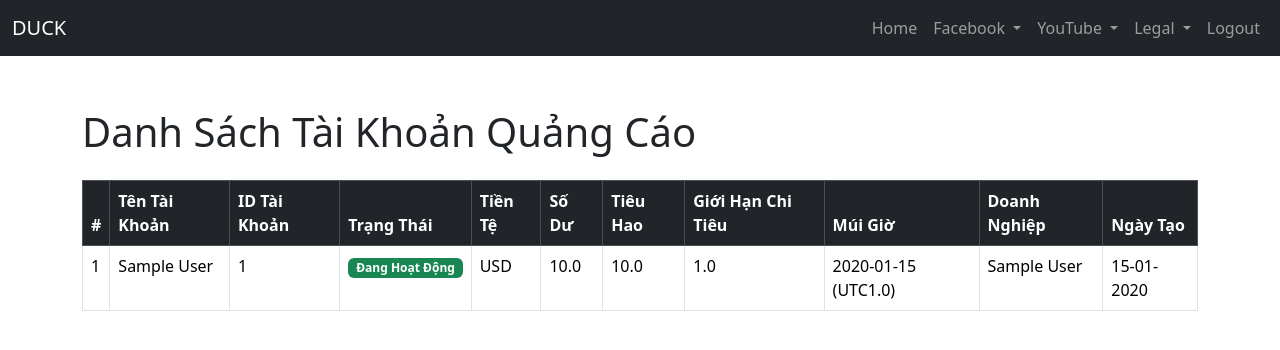
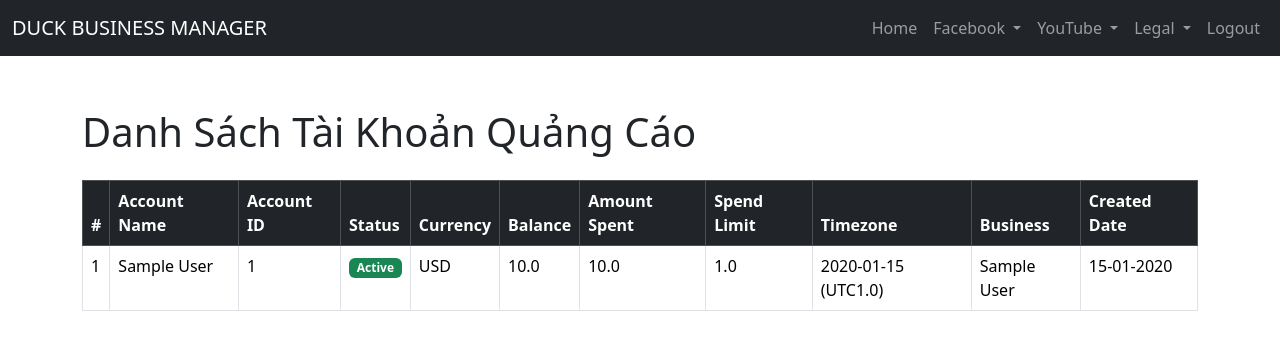
Before and after one commit to TrinhChung/GetVideo, a Flask app: page /ad_accounts in a window 1280 px wide. Shown: the top 350 px of the page. Run offline with Flask 3, Linux system fonts and the light colour scheme; the visitor is signed in with stand-in values (Sample User, id 1); tables that the repository leaves empty hold one stand-in row (values such as "Sample post"); some libraries are stand-ins or nearby versions.

```diff
--- a/models/facebook_ad_account.py
+++ b/models/facebook_ad_account.py
@@ -47,7 +47,9 @@ class FacebookAdAccount(db.Model):
     user_id = db.Column(db.Integer, db.ForeignKey("user.id"), nullable=False)
 
     # Khóa ngoại liên kết với FacebookAccount
-    facebook_account_id = db.Column(db.Integer, db.ForeignKey("facebook_account.id"))
+    facebook_account_id = db.Column(
+        db.Integer, db.ForeignKey("facebook_account.id", ondelete="CASCADE")
+    )
 
     # Thiết lập mối quan hệ với FacebookAccount sử dụng back_populates
     facebook_account = db.relationship(
--- a/routes/facebook.py
+++ b/routes/facebook.py
@@ -30,7 +30,7 @@ def account_fb():
 
     user_id = session.get("user_id")  # Lấy user_id từ session
     if not user_id:
-        flash("Bạn cần đăng nhập để sử dụng chức năng này", "danger")
+        flash("You need to log in to use this function", "danger")
         return redirect(url_for("auth.login"))
 
     accounts = FacebookAccount.query.filter_by(user_id=user_id).all()  # Lấy tất cả các tài khoản từ bảng
@@ -46,7 +46,7 @@ def add_fb_account():
 
     user_id = session.get("user_id")  # Get user_id from session
     if not user_id:
-        flash("Bạn cần đăng nhập để sử dụng chức năng này", "danger")
+        flash("You need to log in to use this function", "danger")
         return redirect(url_for("auth.login"))
 
     # Get existing Facebook accounts for the user
@@ -115,6 +115,7 @@ def add_fb_account():
 def delete_fb_account(id):
     try:
         account = FacebookAccount.query.get(id)  # Tìm tài khoản theo ID
+        print(account.facebook_ad_accounts)
 
         if account:
             # Xóa tất cả các Page liên kết với tài khoản
@@ -125,23 +126,20 @@ def delete_fb_account(id):
             for ad_account in account.facebook_ad_accounts:
                 db.session.delete(ad_account)
 
-            # Sau khi đã xóa các Page và Ad Account, xóa tài khoản Facebook
+            # Sau khi đã xóa các Page, xóa tài khoản Facebook
             db.session.delete(account)  # Xóa tài khoản Facebook
 
-            db.session.flush()  # Đảm bảo xóa các đối tượng đã được thực hiện trước khi commit
-
-            # Cam kết thay đổi vào cơ sở dữ liệu
-            db.session.commit()
+            db.session.commit()  # Cam kết thay đổi vào cơ sở dữ liệu
 
             flash(
-                "Facebook account, related pages, and ad accounts deleted successfully!",
+                "Facebook account and related pages and ad accounts deleted successfully!",
                 "success",
             )
         else:
             flash("Account not found.", "danger")
     except Exception as e:
         db.session.rollback()  # Nếu có lỗi, rollback để đảm bảo tính toàn vẹn dữ liệu
-        flash(f"Error: {str(e)}", "danger")  # Cải thiện thông báo lỗi
+        flash(f"Error: {str(e)}", "danger")
 
     return redirect(url_for("facebook.account_fb"))
 
@@ -154,40 +152,37 @@ def get_pages():
 
     user_id = session.get("user_id")  # Lấy user_id từ session
     if not user_id:
-        flash("Bạn cần đăng nhập để sử dụng chức năng này", "danger")
+        flash("You need to log in to use this function", "danger")
         return redirect(url_for("auth.login"))
 
     if not access_token:
-        flash("Access token không được cung cấp.", "danger")
-        error_message = "Access token không được cung cấp."
-        return render_template("error.html", error_message=error_message)
+        flash("Access token is not provided or has insufficient permissions.", "danger")
 
     try:
         # Gọi hàm get_account để lấy danh sách các trang
         pages = get_account(access_token, id, user_id)
         if pages:
-            flash("Lấy thông tin các trang thành công", "success")
-            return redirect(url_for("pages.show_pages"))
+            flash("Retrieve page information successfully", "success")
+            return redirect(url_for("facebook.account_fb"))
         else:
             flash("Không thể lấy thông tin trang.", "danger")
-            error_message = "Không thể lấy thông tin trang."
-            return render_template("error.html", error_message=error_message)
+            return redirect(url_for("facebook.account_fb"))
     except Exception as e:
         flash(f"Lỗi: {e}", "danger")
-        error_message = f"Lỗi: {e}"
-        return render_template("error.html", error_message=error_message)
+        return redirect(url_for("facebook.account_fb"))
 
 
 @facebook_bp.route("/account_fb/get_account_ads", methods=["POST"])
 def get_account_ads():
     access_token = request.form.get("access_token")
+    id = request.form.get("id")
 
     user_id = session.get("user_id")  # Lấy user_id từ session
     if not user_id:
-        flash("Bạn cần đăng nhập để sử dụng chức năng này", "danger")
+        flash("You need to log in to use this function", "danger")
         return redirect(url_for("auth.login"))
 
-    get_ad_accounts(access_token, user_id)
+    get_ad_accounts(access_token, user_id, id)
 
     return redirect(url_for("facebook.account_fb"))
 
@@ -199,7 +194,7 @@ def list_ad_accounts():
     """
     user_id = session.get("user_id")  # Lấy user_id từ session
     if not user_id:
-        flash("Bạn cần đăng nhập để sử dụng chức năng này", "danger")
+        flash("You need to log in to use this function", "danger")
         return redirect(url_for("auth.login"))
 
     # Lấy tất cả tài khoản quảng cáo theo user_id
--- a/routes/pages.py
+++ b/routes/pages.py
@@ -13,7 +13,7 @@ def show_pages():
 
     user_id = session.get("user_id")  # Lấy user_id từ session
     if not user_id:
-        flash("Bạn cần đăng nhập để sử dụng chức năng này", "danger")
+        flash("You need to log in to use this function", "danger")
         return redirect(url_for("auth.login"))
 
     # Sử dụng SQLAlchemy để lấy tất cả các pages
--- a/routes/playlist.py
+++ b/routes/playlist.py
@@ -15,7 +15,7 @@ def batch_youtube_playlist():
 
     user_id = session.get("user_id")  # Lấy user_id từ session
     if not user_id:
-        flash("Bạn cần đăng nhập để sử dụng chức năng này", "danger")
+        flash("You need to log in to use this function", "danger")
         return redirect(url_for("auth.login"))
 
     if form.validate_on_submit():
@@ -45,7 +45,7 @@ def get_video_from_playlist():
 
     user_id = session.get("user_id")  # Lấy user_id từ session
     if not user_id:
-        flash("Bạn cần đăng nhập để sử dụng chức năng này", "danger")
+        flash("You need to log in to use this function", "danger")
         return redirect(url_for("auth.login"))
 
     if form.validate_on_submit():
@@ -73,7 +73,7 @@ def get_all_videos():
 
     user_id = session.get("user_id")  # Lấy user_id từ session
     if not user_id:
-        flash("Bạn cần đăng nhập để sử dụng chức năng này", "danger")
+        flash("You need to log in to use this function", "danger")
         return redirect(url_for("auth.login"))
 
     if form.validate_on_submit():
--- a/routes/stack_post.py
+++ b/routes/stack_post.py
@@ -15,7 +15,7 @@ def index():
 
     user_id = session.get("user_id")  # Lấy user_id từ session
     if not user_id:
-        flash("Bạn cần đăng nhập để sử dụng chức năng này", "danger")
+        flash("You need to log in to use this function", "danger")
         return redirect(url_for("auth.login"))
 
     # Lấy tham số từ query string
--- a/routes/video.py
+++ b/routes/video.py
@@ -26,7 +26,7 @@ def index():
 
     user_id = session.get("user_id")  # Lấy user_id từ session
     if not user_id:
-        flash("Bạn cần đăng nhập để sử dụng chức năng này", "danger")
+        flash("You need to log in to use this function", "danger")
         return redirect(url_for("auth.login"))
 
     videos = Video.query.filter_by(user_id=user_id).all()
@@ -63,7 +63,7 @@ def download_all_videos():
 
     user_id = session.get("user_id")  # Lấy user_id từ session
     if not user_id:
-        flash("Bạn cần đăng nhập để sử dụng chức năng này", "danger")
+        flash("You need to log in to use this function", "danger")
         return redirect(url_for("auth.login"))
 
     videos_to_download = Video.query.filter_by(crawled=False, user_id=user_id).all()
@@ -89,7 +89,7 @@ def download_all_videos():
 def split_video_route(video_id):
     user_id = session.get("user_id")  # Lấy user_id từ session
     if not user_id:
-        flash("Bạn cần đăng nhập để sử dụng chức năng này", "danger")
+        flash("You need to log in to use this function", "danger")
         return redirect(url_for("auth.login"))
 
     video = Video.query.filter_by(video_id=video_id).first()
@@ -112,7 +112,7 @@ def split_video_route(video_id):
 def split_selected_videos():
     user_id = session.get("user_id")  # Lấy user_id từ session
     if not user_id:
-        flash("Bạn cần đăng nhập để sử dụng chức năng này", "danger")
+        flash("You need to log in to use this function", "danger")
         return redirect(url_for("auth.login"))
 
     ids = request.form.getlist(
--- a/routes/video_split.py
+++ b/routes/video_split.py
@@ -18,7 +18,7 @@ def video_splits():
 
     user_id = session.get("user_id")  # Lấy user_id từ session
     if not user_id:
-        flash("Bạn cần đăng nhập để sử dụng chức năng này", "danger")
+        flash("You need to log in to use this function", "danger")
         return redirect(url_for("auth.login"))
 
     # Lấy tất cả video splits từ cơ sở dữ liệu
@@ -44,7 +44,7 @@ def add_to_schedule():
 
     user_id = session.get("user_id")  # Lấy user_id từ session
     if not user_id:
-        flash("Bạn cần đăng nhập để sử dụng chức năng này", "danger")
+        flash("You need to log in to use this function", "danger")
         return redirect(url_for("auth.login"))
 
     # Lấy tất cả pages và video splits để cập nhật choices
--- a/templates/account_fb.html
+++ b/templates/account_fb.html
@@ -212,7 +212,7 @@
 							window.location.href = "/account_fb/";
 						}
 					}, {
-						scope: 'read_insights, publish_video, business_management, pages_read_engagement, pages_manage_ads, pages_manage_posts, pages_manage_engagement'
+						scope: 'read_insights, publish_video, business_management, pages_read_engagement, pages_manage_ads, ads_read, ads_management, pages_manage_engagement'
 					});
 				}
 
--- a/templates/ad_accounts.html
+++ b/templates/ad_accounts.html
@@ -22,16 +22,16 @@
 				<thead class="table-dark">
 					<tr>
 						<th>#</th>
-						<th>Tên Tài Khoản</th>
-						<th>ID Tài Khoản</th>
-						<th>Trạng Thái</th>
-						<th>Tiền Tệ</th>
-						<th>Số Dư</th>
-						<th>Tiêu Hao</th>
-						<th>Giới Hạn Chi Tiêu</th>
-						<th>Múi Giờ</th>
-						<th>Doanh Nghiệp</th>
-						<th>Ngày Tạo</th>
+						<th>Account Name</th>
+						<th>Account ID</th>
+						<th>Status</th>
+						<th>Currency</th>
+						<th>Balance</th>
+						<th>Amount Spent</th>
+						<th>Spend Limit</th>
+						<th>Timezone</th>
+						<th>Business</th>
+						<th>Created Date</th>
 					</tr>
 				</thead>
 				<tbody>
@@ -42,17 +42,17 @@
 						<td>{{ account.facebook_ad_account_id }}</td>
 						<td>
 							{% if account.account_status == 1 %}
-							<span class="badge bg-success">Đang Hoạt Động</span>
+							<span class="badge bg-success">Active</span>
 							{% elif account.account_status == 2 %}
-							<span class="badge bg-warning text-dark">Ngừng Hoạt Động</span>
+							<span class="badge bg-warning text-dark">Inactive</span>
 							{% else %}
-							<span class="badge bg-danger">Bị Khóa</span>
+							<span class="badge bg-danger">Locked</span>
 							{% endif %}
 						</td>
 						<td>{{ account.currency }}</td>
 						<td>{{ account.balance or 0 }}</td>
 						<td>{{ account.amount_spent or 0 }}</td>
-						<td>{{ account.spend_cap or "Không giới hạn" }}</td>
+						<td>{{ account.spend_cap or "Unlimited" }}</td>
 						<td>{{ account.timezone_name }} (UTC{{ account.timezone_offset_hours_utc }})</td>
 						<td>{{ account.business_name or "N/A" }}</td>
 						<td>{{ account.created_time.strftime('%d-%m-%Y') if account.created_time else "N/A" }}</td>
--- a/templates/header.html
+++ b/templates/header.html
@@ -36,7 +36,7 @@
 	<body>
 		<header class="navbar navbar-expand-lg navbar-dark bg-dark fixed-top">
 			<nav class="container-fluid">
-				<a class="navbar-brand" href="#">DUCK</a>
+				<a class="navbar-brand" href="#">DUCK BUSINESS MANAGER </a>
 				<button class="navbar-toggler" type="button" data-bs-toggle="collapse" data-bs-target="#navbarNav"
 					aria-controls="navbarNav" aria-expanded="false" aria-label="Toggle navigation">
 					<span class="navbar-toggler-icon"></span>
--- a/templates/home.html
+++ b/templates/home.html
@@ -26,7 +26,7 @@
 
 		<script>
 			function redirectToBatch() {
-				window.location.href = '/batch/videos'; // Replace with your actual URL
+				window.location.href = '/batch/playlist'; // Replace with your actual URL
 			}
 
 			function redirectToURL() {
--- a/util/post_fb.py
+++ b/util/post_fb.py
@@ -382,7 +382,7 @@ def check_token_expiry(access_token, page_id):
         return None, None
 
 
-def get_ad_accounts(access_token, user_id):
+def get_ad_accounts(access_token, user_id, facebook_account_id):
     """
     Lấy danh sách các tài khoản quảng cáo mà người dùng quản lý và lưu vào database.
 
@@ -462,6 +462,7 @@ def get_ad_accounts(access_token, user_id):
                     if ad_account.get("created_time")
                     else None
                 )
+                existing_account.facebook_account_id = facebook_account_id
             else:
                 # Tạo mới nếu chưa tồn tại
                 new_account = FacebookAdAccount(
@@ -498,6 +499,7 @@ def get_ad_accounts(access_token, user_id):
                         else None
                     ),
                     user_id=user_id,
+                    facebook_account_id=facebook_account_id,
                 )
                 db.session.add(new_account)
 
```
Also changed, not shown: migrations/versions/1a1016c6692a_add_splited_field_to_video_model.py (added, +34 -0 lines), templates/login.html (+7 -7 lines), routes/ads_manager.py (added).
